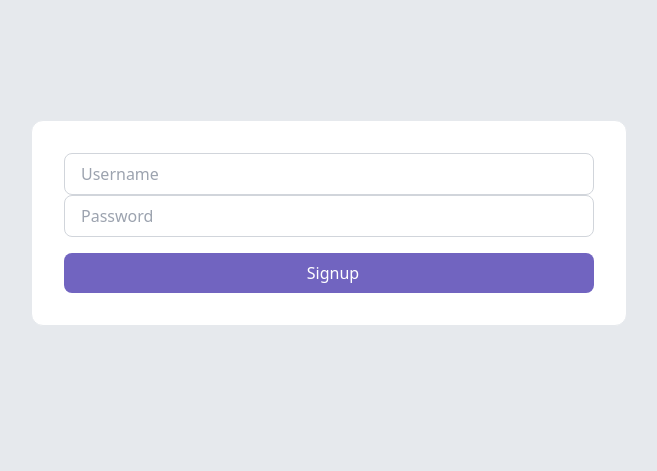
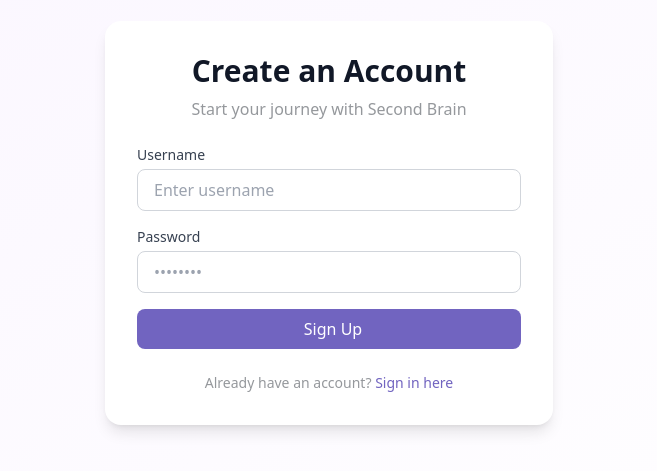
Before and after one commit to deepak-mahto/second-brain, a React (Vite) app in the folder frontend/: page /signup in a window 1280 px wide. Shown: the part 177-648 px from the top of the page, without its empty margins (311-968 px from the left). Built offline with nearby package versions, Linux system fonts and the light colour scheme.

Commit message:
Added signup page

```diff
--- a/frontend/src/pages/Signup.tsx
+++ b/frontend/src/pages/Signup.tsx
@@ -6,8 +6,8 @@
 import { useNavigate } from "react-router-dom";
 
 export function Signup() {
-  const usernameRef = useRef<HTMLInputElement>();
-  const passwordRef = useRef<HTMLInputElement>();
+  const usernameRef = useRef<HTMLInputElement>(null);
+  const passwordRef = useRef<HTMLInputElement>(null);
   const navigate = useNavigate();
 
   async function signup() {
@@ -22,20 +22,45 @@
   }
 
   return (
-    <div className="h-screen w-screen bg-gray-200 flex justify-center items-center">
-      <div className="bg-white rounded-xl border min-w-48 p-8">
-        <Input reference={usernameRef} placeholder="Username" />
-        <Input reference={passwordRef} placeholder="Password" />
-        <div className="flex justify-center pt-4">
+    <div className="min-h-screen bg-gradient-to-br from-purple-50 to-gray-50 flex items-center justify-center p-4">
+      <div className="bg-white rounded-2xl shadow-lg p-8 w-full max-w-md space-y-6">
+        <div className="text-center space-y-2">
+          <h1 className="text-3xl font-bold text-gray-900">
+            Create an Account
+          </h1>
+          <p className="text-gray-600">Start your journey with Second Brain</p>
+        </div>
+
+        <div className="space-y-4">
+          <div>
+            <label className="block text-sm font-medium text-gray-700 mb-1">
+              Username
+            </label>
+            <Input reference={usernameRef} placeholder="Enter username" />
+          </div>
+
+          <div>
+            <label className="block text-sm font-medium text-gray-700 mb-1">
+              Password
+            </label>
+            <Input reference={passwordRef} placeholder="••••••••" />
+          </div>
+
           <Button
             onClick={signup}
-            loading={false}
             variant="primary"
-            text="Signup"
-            fullWidth={true}
+            text="Sign Up"
+            fullWidth
             startIcon={<></>}
           />
         </div>
+
+        <p className="text-center text-sm text-gray-600">
+          Already have an account?{" "}
+          <a href="/signin" className="text-purple-600 hover:underline">
+            Sign in here
+          </a>
+        </p>
       </div>
     </div>
   );
```
